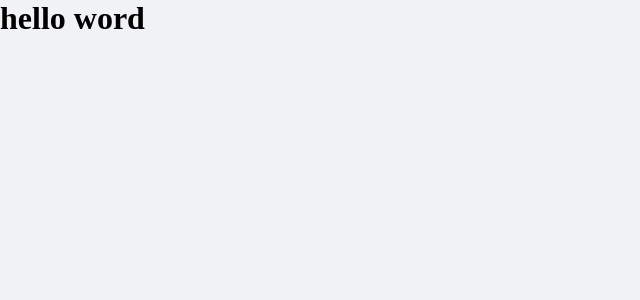
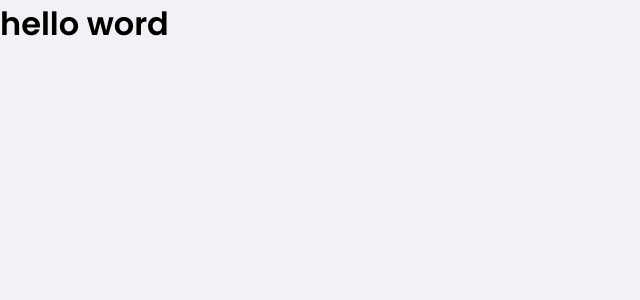
Before and after one commit to grynhas/PR-Money, a React (Create React App) app: page / in a window 1280 px wide. Shown: the top 300 px of the page, without its empty margins (0-640 px from the left). Built offline with nearby package versions, Linux system fonts and the light colour scheme.

Commit message:
adicionando fontes

```diff
--- a/public/index.html
+++ b/public/index.html
@@ -1,9 +1,15 @@
 <!DOCTYPE html>
 <html lang="en">
   <head>
+    <link rel="preconnect" href="https://fonts.gstatic.com/" >
     <meta charset="utf-8" />
     <meta name="viewport" content="width=device-width, initial-scale=1" />
     <link rel="shotcut icon" href="favicon.png" type="image/png"/>
+    <link rel="preconnect" href="https://fonts.googleapis.com">
+    <link rel="preconnect" href="https://fonts.gstatic.com" crossorigin>
+    <link href="https://fonts.googleapis.com/css2?family=Poppins:wght@400;600&display=swap" rel="stylesheet"><link rel="preconnect" href="https://fonts.googleapis.com">
+    <link rel="preconnect" href="https://fonts.gstatic.com" crossorigin>
+    <link href="https://fonts.googleapis.com/css2?family=Poppins:wght@400;600&display=swap" rel="stylesheet">
     <title>prmoney</title>
   </head>
   <body>
--- a/src/styles/global.ts
+++ b/src/styles/global.ts
@@ -34,6 +34,15 @@
         /* fontes mais nítidas  */
         -webkit-font-smoothing: antialiased;
     }
+
+    body, input, button, textarea {
+        font-family: 'Poppins', sans-serif;
+        font-weight: 400;
+    }
+    h1, h2, h3, h4, h5, h6, strong {
+        font-weight: 600;
+    }
+
     button {
         cursor: pointer;
     }
```
